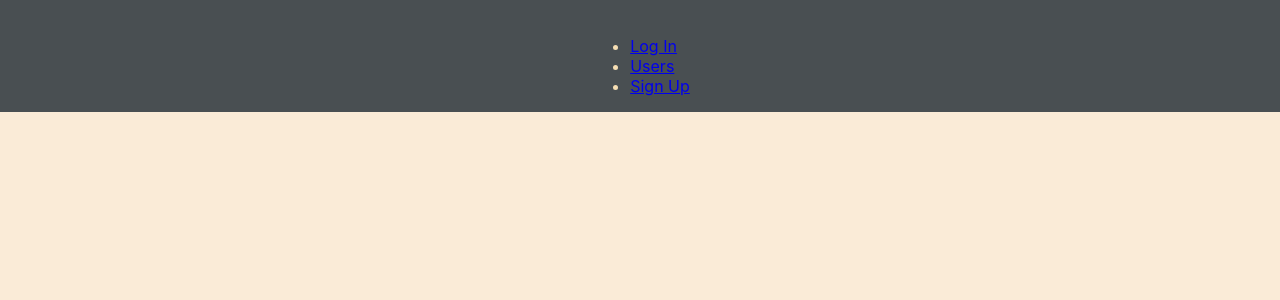
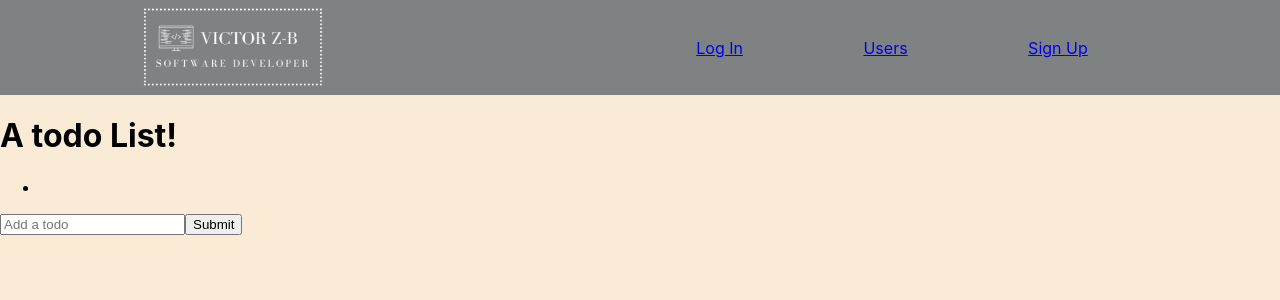
Before and after one commit to vzarate-94/lifehacks-app, a React (Create React App) app: page /counter in a window 1280 px wide. Shown: the top 300 px of the page. Built offline with nearby package versions, Linux system fonts and the light colour scheme.

Commit message:
add counter component

```diff
--- a/server.js
+++ b/server.js
@@ -34,7 +34,7 @@ app.get('/*', (req, res) => {
     )
 })
 
-const PORT = process.env.PORT || 3000
+const PORT = process.env.PORT || 3002
 
 app.listen(PORT, () => {
     console.log(`Listening on port: ${PORT}`)
--- /dev/null
+++ b/src/components/Counter/Counter.jsx
@@ -0,0 +1,44 @@
+import React, { useState } from 'react'
+
+const TodoList = (props) => {
+  const [todo, setTodo] = useState('')
+
+  const handleChange = e => {
+    setTodo(e.target.value)
+  }
+
+  const handleSubmit = e => {
+    e.preventDefault()
+
+    // props.onSubmit({
+    //   id: Math.floor(Math.random() * 10000),
+    //   text: todo
+    // })
+
+    setTodo('')
+  }
+
+  return (
+    <>
+    <span>
+      <h1>A todo List!</h1>
+      <ul>
+        <li>
+          {todo}
+        </li>
+      </ul>
+      <form onSubmit={handleSubmit}>
+        <input
+        type="text"
+        placeholder='Add a todo'
+        value={todo}
+        name="Todo"
+        onChange={handleChange}/>
+      <button>Submit</button>
+      </form>
+    </span>
+    </>
+  )
+}
+
+export default TodoList
--- a/src/components/LoginForm/LoginForm.jsx
+++ b/src/components/LoginForm/LoginForm.jsx
@@ -2,6 +2,7 @@ import React, { useState } from 'react'
 import { Link, useHistory } from 'react-router-dom'
 import styles from './LoginForm.module.css'
 import * as authService from '../../services/authService'
+
 
 const LoginForm = (props) => {
   const history = useHistory()
--- a/src/components/NavBar/NavBar.jsx
+++ b/src/components/NavBar/NavBar.jsx
@@ -1,6 +1,7 @@
 import React from 'react'
 import { NavLink } from 'react-router-dom'
 import styles from './NavBar.module.css'
+import logo from '../../assets/images/myLogoWhite.png'
 
 
 
@@ -12,8 +13,7 @@ const NavBar = ({ user, handleLogout }) => {
 	return (
 		<>
 		<nav className={styles.NavBar}>
-			<div>
-			<img src="" alt="" />
+			<img src={logo} alt="" className={styles.img} />
 			{user ? (
 				<ul className={styles.Nav_Links}>
 					<li>Welcome butthead, {user.name}</li>
@@ -25,7 +25,7 @@ const NavBar = ({ user, handleLogout }) => {
 					</li>
 				</ul>
 			) : (
-				<ul>
+				<ul className={styles.Nav_Links}>
 					<li>
 						<NavLink to="/login">Log In</NavLink>
 					</li>
@@ -37,7 +37,7 @@ const NavBar = ({ user, handleLogout }) => {
 					</li>
 				</ul>
 			)}
-			</div>
+
 		</nav>
 	</>
 	)
--- a/src/components/NavBar/NavBar.module.css
+++ b/src/components/NavBar/NavBar.module.css
@@ -1,15 +1,27 @@
 .NavBar {
   display: flex;
+  flex-direction: row;
   justify-content: space-around;
   align-items: center;
   min-height: 9vh;
-  background-color: rgb(73, 79, 82);
+  background-color: rgb(126, 130, 131);
   color: wheat;
 }
 
 .Nav_Links {
-  width:80%;
+  width: 40%;
   display: flex;
+  flex-direction: row;
   justify-content: space-around;
   align-items: center;
+  list-style: none;
 }
+
+.Nav_Links li {
+  text-decoration-color: antiquewhite;
+}
+
+.img {
+  width: 200px;
+  height: 95px;
+}
--- a/src/pages/App/App.js
+++ b/src/pages/App/App.js
@@ -8,6 +8,7 @@ import Login from '../Login/Login.jsx'
 import Landing from '../Landing/Landing.jsx'
 import Users from '../Users/Users.jsx'
 import * as authService from '../../services/authService.js'
+import Counter from '../../components/Counter/Counter.jsx'
 
 const App = () => {
 	const history = useHistory()
@@ -29,6 +30,9 @@ const App = () => {
 			<Route exact path='/'>
 				<Landing user={user} />
 			</Route>
+			<Route exact path='/counter'>
+				<Counter />
+			</Route>
 			<Route exact path='/signup'>
 				{user ?
 					<Redirect to='/' /> :
```
